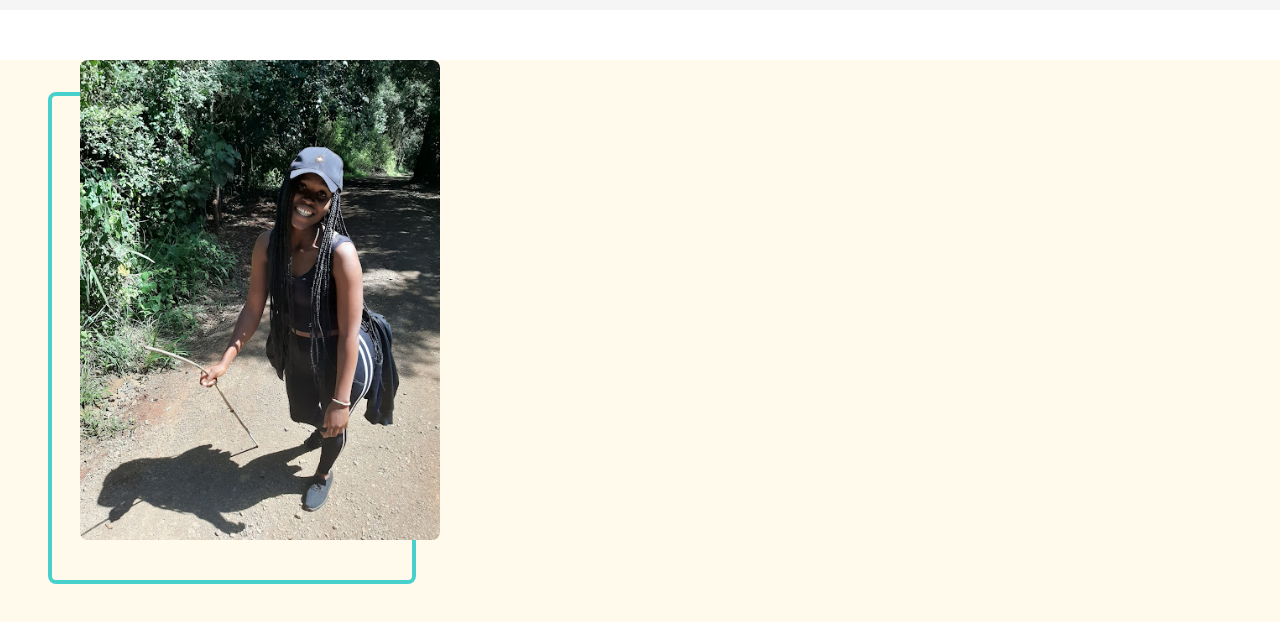
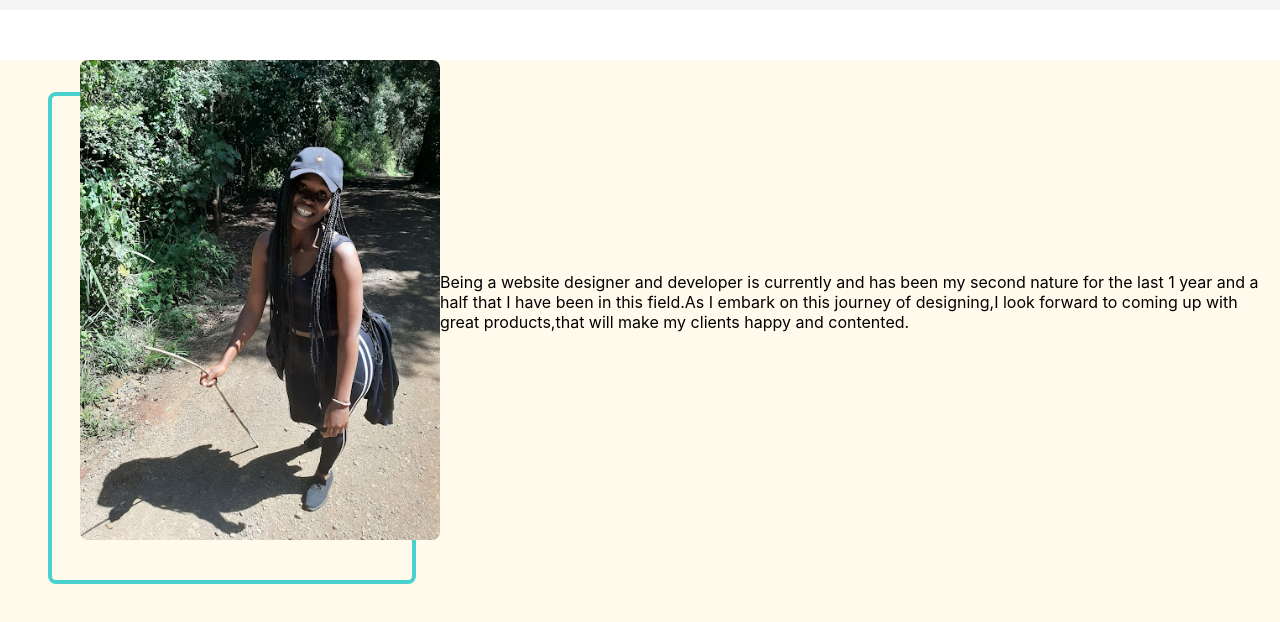
Before and after one commit to NjeriMuchiri/portfolio-app, a React (Create React App) app: page / in a window 1280 px wide. Shown: the part 762-1384 px from the top of the page. Built offline with nearby package versions, Linux system fonts and the light colour scheme.

Commit message:
added styling on my app styling css and added a paragraph element on my about scetion

```diff
--- a/src/App.css
+++ b/src/App.css
@@ -290,6 +290,12 @@
  /* end of container page styling */
 
  /* about-me section styling */
+ /* .clearfix::after,
+ .clearfix::before {
+   content: '';
+   clear: both;
+   display: table;
+ } */
  .part{
    background:hsl(45, 100%, 96%);
    margin-top: 50px;
--- a/src/components/aboutsection.js
+++ b/src/components/aboutsection.js
@@ -11,6 +11,11 @@ function AboutSection(){
                <article className="photo-me">
                     <img src={girlboss} alt="NjeriMuchiri" className="me-image" />
                </article>
+               <p className="aboutme-home">
+                Being a website designer and developer is currently
+                and has been my second nature for the last 1 year and a half that I have been in this field.As I embark on this journey of designing,I look forward to coming up
+                with great products,that will make my clients happy and contented.
+               </p>
             </div>
         </section>
         </>
```
